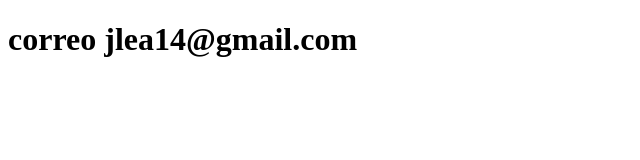
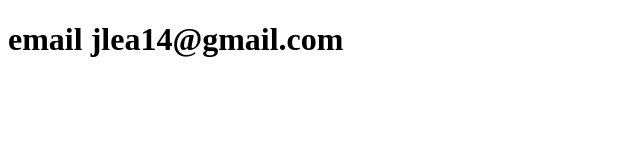
Before and after one commit to JLUIS14/sistema-de-registro, a plain HTML site: page contacto.html in a window 1280 px wide. Shown: the whole page, without its empty margins (0-640 px from the left). Drawn offline with Linux system fonts and the light colour scheme.

Commit message:
actualiza contacto

```diff
--- a/contacto.html
+++ b/contacto.html
@@ -6,6 +6,6 @@
     <title>contacto</title>
 </head>
 <body>
-    <h1>correo jlea14@gmail.com</h1>
+    <h1>email jlea14@gmail.com</h1>
 </body>
 </html>
```
